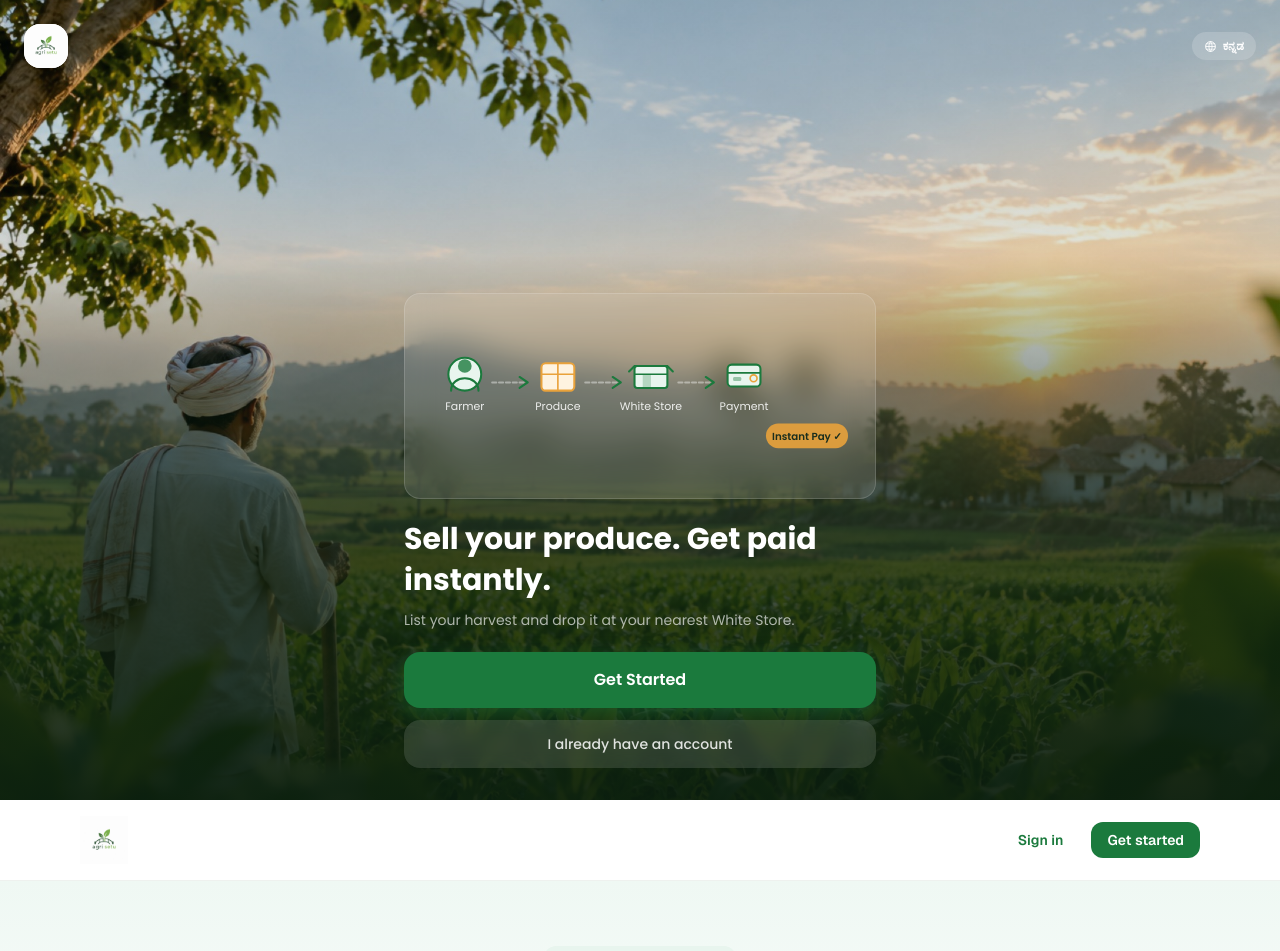
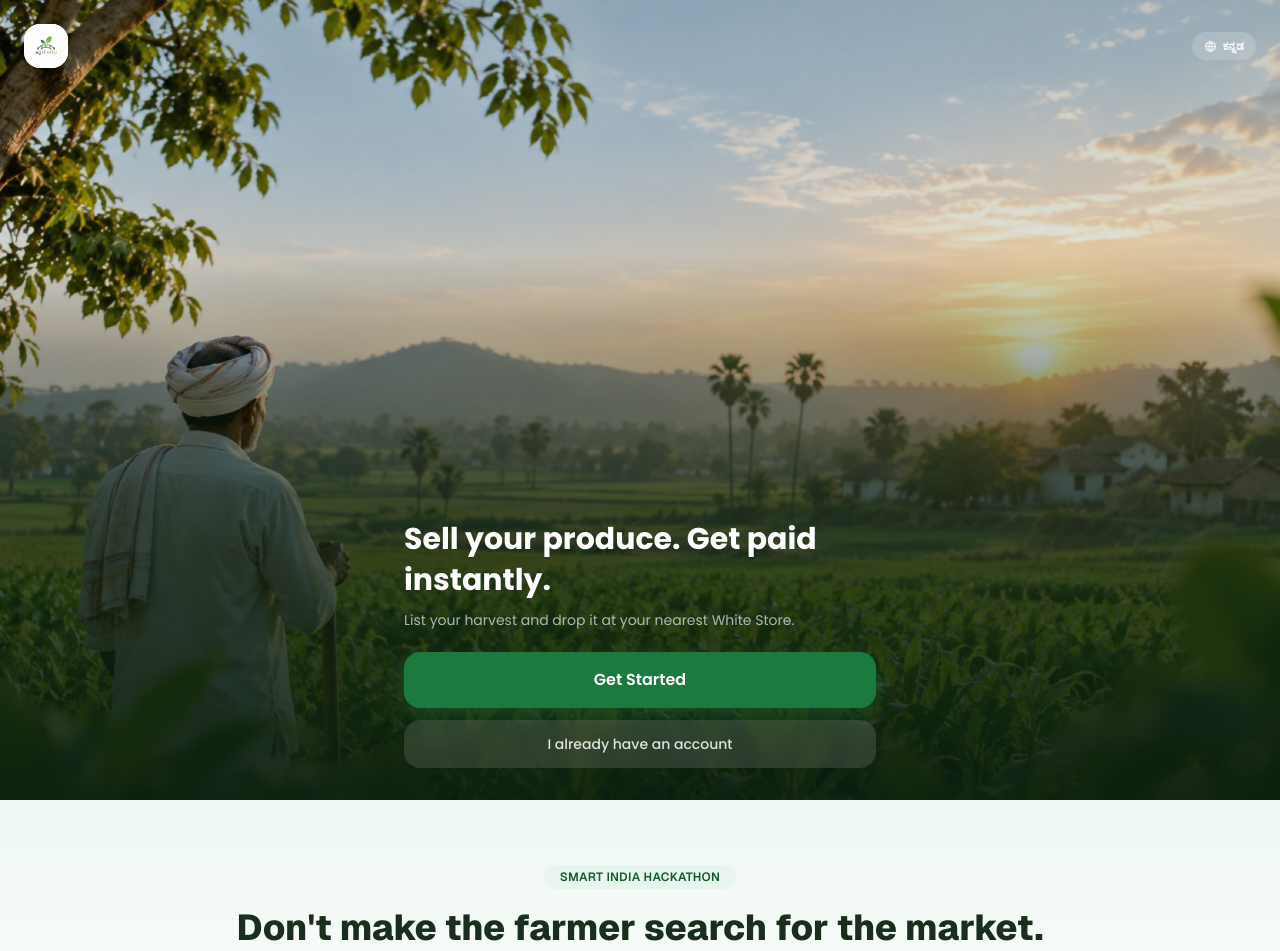
Before and after one commit to aspect2729/agri-setu, a Next.js app: page / in a window 1280 px wide. Shown: the top 951 px of the page. Built offline with nearby package versions, Linux system fonts and the light colour scheme.

Commit message:
Drop the landing flow card and the leftover Sign in header.
Co-authored-by: Cursor <cursoragent@cursor.com>

```diff
--- a/app/page.tsx
+++ b/app/page.tsx
@@ -1,5 +1,4 @@
 import Link from "next/link";
-import { BrandLogo } from "@/components/brand-logo";
 import { LandingHero } from "@/components/landing-hero";
 
 const STEPS = [
@@ -23,22 +22,6 @@ export default function LandingPage() {
       <LandingHero />
 
       <div className="relative z-10 bg-white">
-      <header className="border-b border-hairline bg-white">
-        <div className="mx-auto flex max-w-6xl items-center justify-between px-4 py-4">
-          <Link href="/" className="flex items-center">
-            <BrandLogo size={48} />
-          </Link>
-          <div className="flex items-center gap-3">
-            <Link href="/login" className="rounded-xl px-4 py-2 text-sm font-semibold text-green-primary transition hover:bg-green-light">
-              Sign in
-            </Link>
-            <Link href="/register" className="rounded-xl bg-green-primary px-4 py-2 text-sm font-semibold text-white transition hover:bg-green-dark">
-              Get started
-            </Link>
-          </div>
-        </div>
-      </header>
-
       <section className="bg-gradient-to-b from-green-light/70 to-white">
         <div className="mx-auto max-w-4xl px-4 py-16 text-center">
           <p className="mb-4 inline-block rounded-full bg-green-light px-4 py-1 text-xs font-semibold uppercase tracking-wide text-green-dark">
--- a/components/landing-hero.tsx
+++ b/components/landing-hero.tsx
@@ -3,7 +3,6 @@
 import Link from "next/link";
 import { useState } from "react";
 import { AuthPhotoShell, frostCtaStyle } from "@/components/auth-photo-shell";
-import { IllustrationFlow } from "@/components/farmer-app/icons";
 import type { Lang } from "@/components/farmer-app/translations";
 
 const COPY = {
@@ -24,17 +23,6 @@ export function LandingHero() {
 
   return (
     <AuthPhotoShell lang={lang} onLangToggle={() => setLang((l) => (l === "en" ? "kn" : "en"))}>
-      <div
-        className="rounded-2xl px-4 py-5"
-        style={{
-          background: "rgba(255,255,255,0.12)",
-          backdropFilter: "blur(16px)",
-          border: "1px solid rgba(255,255,255,0.15)",
-        }}
-      >
-        <IllustrationFlow className="w-full" tone="onDark" />
-      </div>
-
       <div>
         <h1 className="mb-2 text-2xl font-bold leading-snug text-white md:text-3xl">
           {COPY.tagline[lang]}
```
